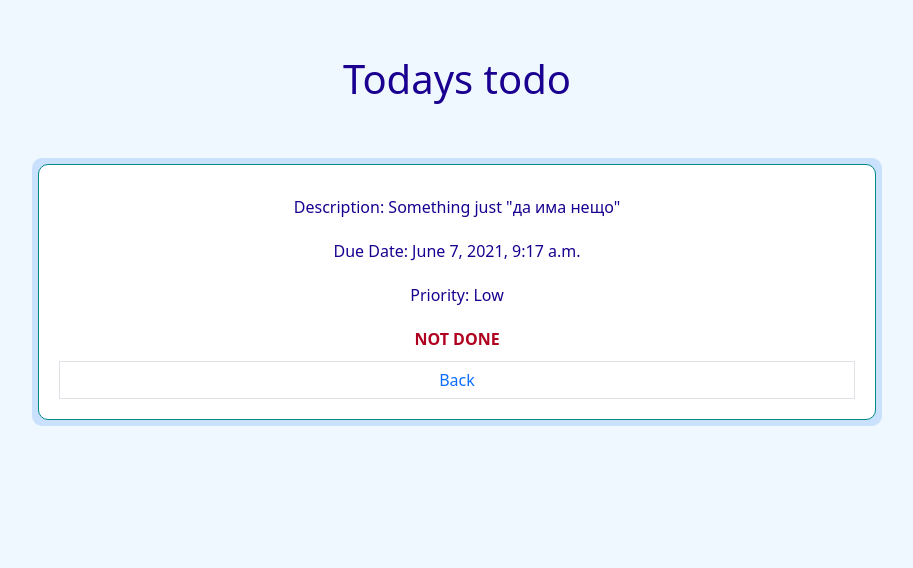
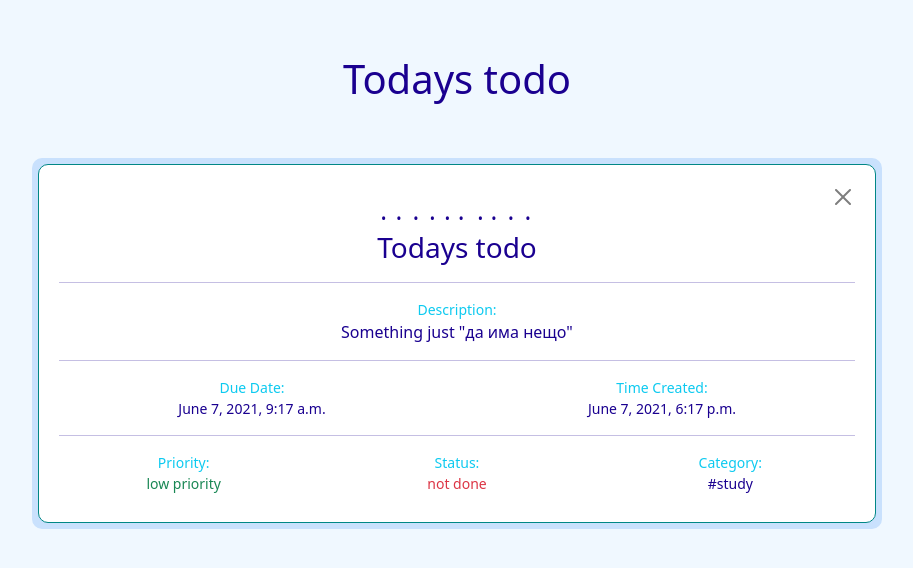
Before and after one commit to ivo-bass/ToDo-App, a Django app: page /details/51 in a window 1280 px wide. Shown: the part 70-638 px from the top of the page, without its empty margins (183-1096 px from the left). Run offline with Django 3.2, Linux system fonts and the light colour scheme; data comes from the database, SQL or seed files in the repository; both versions use the stored data as it was after the commit.

Commit message:
added time to index list items and dashboard view to details with close btn

```diff
--- a/templates/details.html
+++ b/templates/details.html
@@ -46,55 +46,74 @@
     {#    </div>#}
     <h1>{{ todo.title }}</h1>
     <div class="container container-fluid">
+
+
         <div class="todo">
-            <div class="description">
-                Description: {{ todo.description }}
+
+            <div class="col-xs-1 d-flex justify-content-end">
+                <a href="/">
+                    <button type="button" class="btn-close"></button>
+                </a>
             </div>
 
-            <div class="description">
-                Due Date: {{ todo.due_date }}
+            <h3 class="mb-1" style="text-emphasis-style: filled">{{ todo.title }}</h3>
+
+            <hr/>
+
+            <div class="row row-cols-1 mb-md-3">
+                <small class="text-info">Description: </small>
+                <div class="col-xs-1 d-flex justify-content-center text-center">
+                    {{ todo.description }}
+                </div>
             </div>
 
-            <div class="description">
-                Priority: {{ todo.priority }}
+            <hr/>
+
+            <div class="row row-cols-2 mb-md-2 mt-md-2">
+
+                <small class="text-info">Due Date: </small>
+                <small class="text-info"> Time Created: </small>
+                <div class="col-xs-1 d-flex justify-content-center">
+                    <small>{{ todo.due_date }}</small>
+                </div>
+
+                <div class="col-xs-2 d-flex justify-content-center">
+                    <small>{{ todo.date_created }}</small>
+                </div>
+
             </div>
 
-            <div class="description">
-                {% if todo.state %}
-                    <div class="done">DONE</div>
-                {% else %}
-                    <div class="open">NOT DONE</div>
-                {% endif %}
+            <hr/>
+
+            <div class="row row-cols-3 mb-md-2 mt-md-2">
+
+                <small class="text-info">Priority: </small>
+                <small class="text-info">Status: </small>
+                <small class="text-info">Category: </small>
+
+                <div class="col-xs-3 d-flex justify-content-center">
+                    {% if todo.priority.name == "High" %}
+                        <small class="text-danger">high priority</small>
+                    {% elif todo.priority.name == "Normal" %}
+                        <small class="text-warning">normal priority</small>
+                    {% else %}
+                        <small class="text-success">low priority</small>
+                    {% endif %}
+                </div>
+
+                <div class="col-xs-3 d-flex justify-content-center">
+                    {% if todo.state %}
+                        <small class="text-success"> done </small>
+                    {% else %}
+                        <small class="text-danger"> not done </small>
+                    {% endif %}
+                </div>
+
+                <div class="col-xs-1 d-flex justify-content-center">
+                    <small>#{{ todo.category }}</small>
+                </div>
+
             </div>
-
-            <a href="/" class="page-link">Back</a>
-
-{#            <div class="row form-row mb-3">#}
-{#                <div class="col col-xs-1">#}
-{#                    <form method="post" action="/edit/{{ todo.id }}">#}
-{#                        {% csrf_token %}#}
-{#                        <button class="btn btn-outline-warning">EDIT</button>#}
-{#                    </form>#}
-{#                </div>#}
-{##}
-{#                <div class="col col-xs-1">#}
-{#                    <form method="post" action="/change-state/{{ todo.id }}">#}
-{#                        {% csrf_token %}#}
-{#                        {% if todo.state %}#}
-{#                            <button class="btn btn-outline-success" disabled>MARK DONE</button>#}
-{#                        {% else %}#}
-{#                            <button class="btn btn-outline-success">MARK DONE</button>#}
-{#                        {% endif %}#}
-{#                    </form>#}
-{#                </div>#}
-{##}
-{#                <div class="col col-xs-2">#}
-{#                    <form method="post" action="/delete-todo/{{ todo.id }}">#}
-{#                        {% csrf_token %}#}
-{#                        <button class="btn btn-danger">DELETE</button>#}
-{#                    </form>#}
-{#                </div>#}
-{#            </div>#}
         </div>
     </div>
 
```
Also changed, not shown: templates/dashboard.html (+37 -13 lines), templates/index.html (+6 -2 lines), db.sqlite3.
